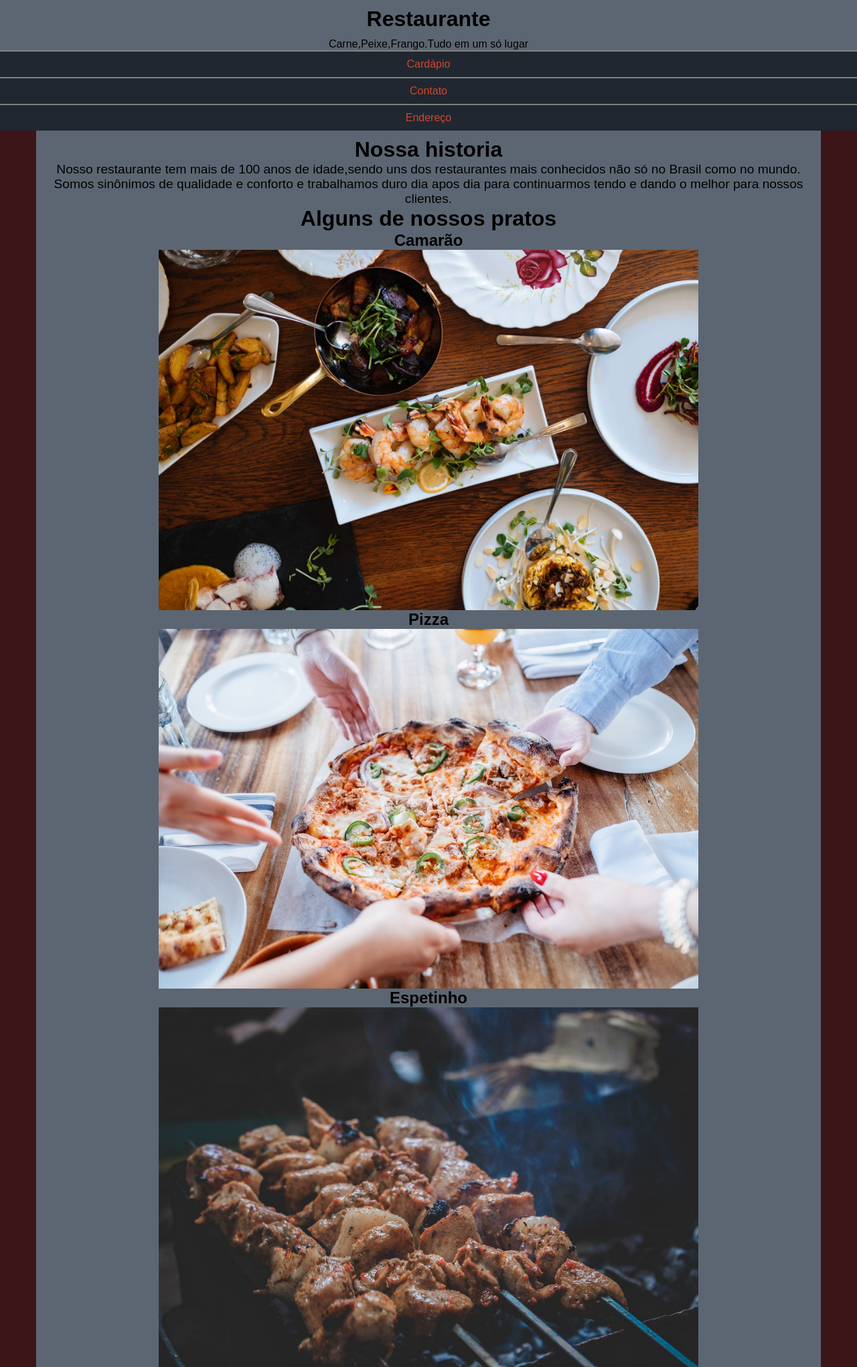
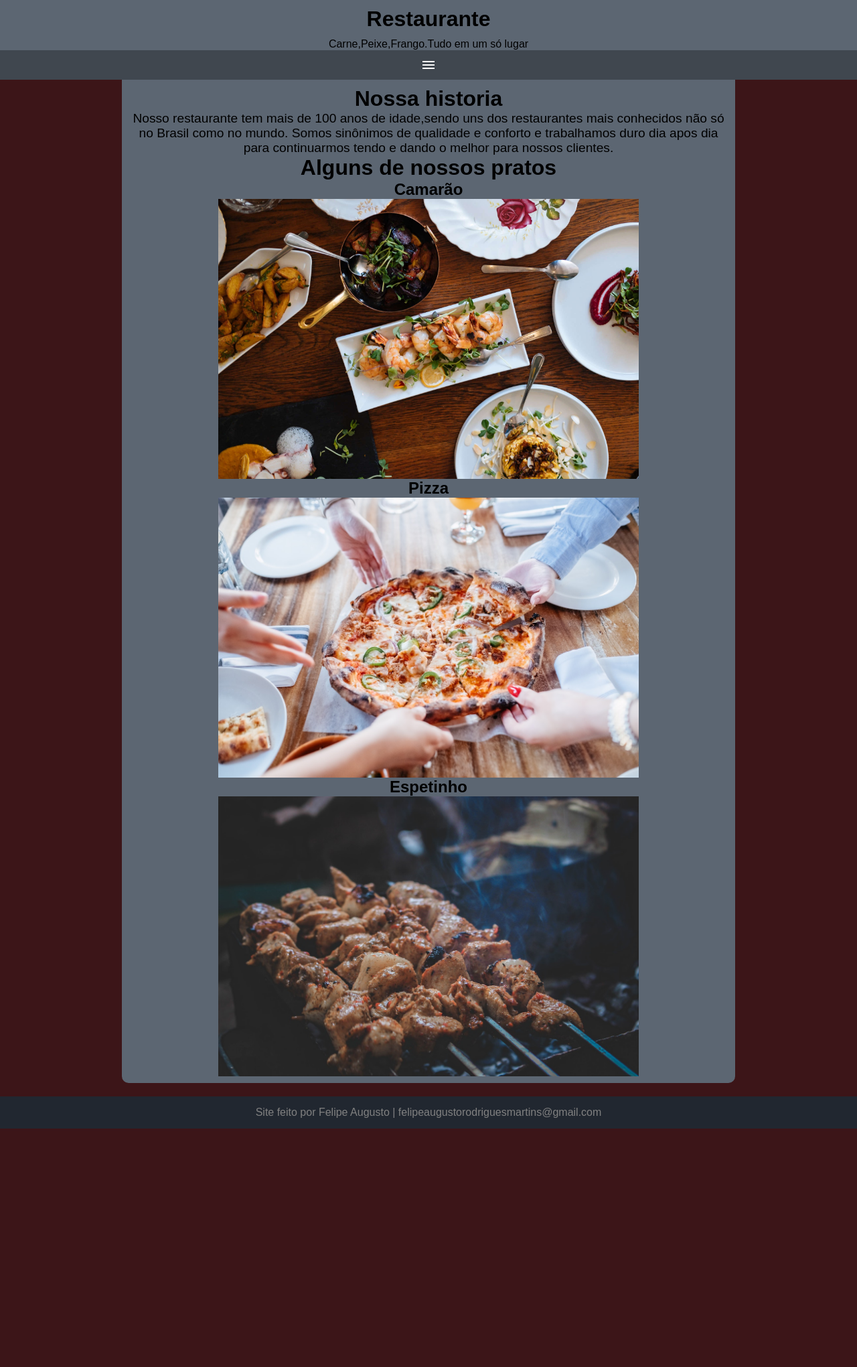
Before and after one commit to Felipeaugusto123/projeto-restaurante, a plain HTML site: page index.html in a window 1280 px wide. Shown: the top 2041 px of the page at 67% size. After the commit the page ends 1685 px from the top, so only its background shows below. Drawn offline with Linux system fonts and the light colour scheme.

Commit message:
terminando o projeto restaurante,colocando javascript

```diff
--- a/index.html
+++ b/index.html
@@ -6,12 +6,14 @@
     <meta name="viewport" content="width=device-width, initial-scale=1.0">
     <title>Restaurante</title>
     <link rel="stylesheet" href="style.css">
+    <link href="https://fonts.googleapis.com/icon?family=Material+Icons" rel="stylesheet">
 </head>
 <body>
     <header>
         <h1>Restaurante</h1>
         <p>Carne,Peixe,Frango.Tudo em um só lugar</p>
-        <menu>
+        <span id="burguer" class="material-icons" onclick="clickMenu()">menu</span>
+        <menu id="itens">
         <ul>
             <li><a href="#">Cardápio</a></li>
             <li><a href="#">Contato</a></li>
@@ -32,7 +34,16 @@
     </main>
 
     <footer>
-
+        <p>Site feito por Felipe Augusto | felipeaugustorodriguesmartins@gmail.com</p>
     </footer>
+    <script>
+        function clickMenu(){
+            if(itens.style.display == 'block'){
+                itens.style.display = 'none'
+            }else{
+                itens.style.display = 'block'
+            }
+        }
+    </script>
 </body>
 </html>
--- a/style.css
+++ b/style.css
@@ -26,8 +26,22 @@ header > p{
     text-align: center;
 }
 
+span#burguer{
+    background-color: rgba(0, 0, 0, 0.308);
+    display: block;
+    color: white;
+    text-align: center;
+    padding: 10px;
+}
+
+span#burguer:hover{
+    background-color: white;
+    color: black;
+    cursor: pointer;
+}
+
 menu{
-    display: block;
+    display: none;
 }
 
 menu > ul {
@@ -45,13 +59,15 @@ menu > ul > li > a{
 
 menu a:hover{
     background-color: #697079;
+    transition-duration: 0.5s;
 }
 
 main{
     background-color: #5C6672;
     margin: auto;
-    width: 90vw;
+    width: 70%;
     padding: 10px;
+    border-radius: 0px 0px 10px 10px;
 }
 
 main h1{
@@ -71,3 +87,12 @@ img{
     margin: auto;
     width: 70%;
 }
+
+
+footer{
+    margin-top: 20px;
+    text-align: center;
+    background-color: #212730;
+    color: gray;
+    padding: 15px;
+}
```
